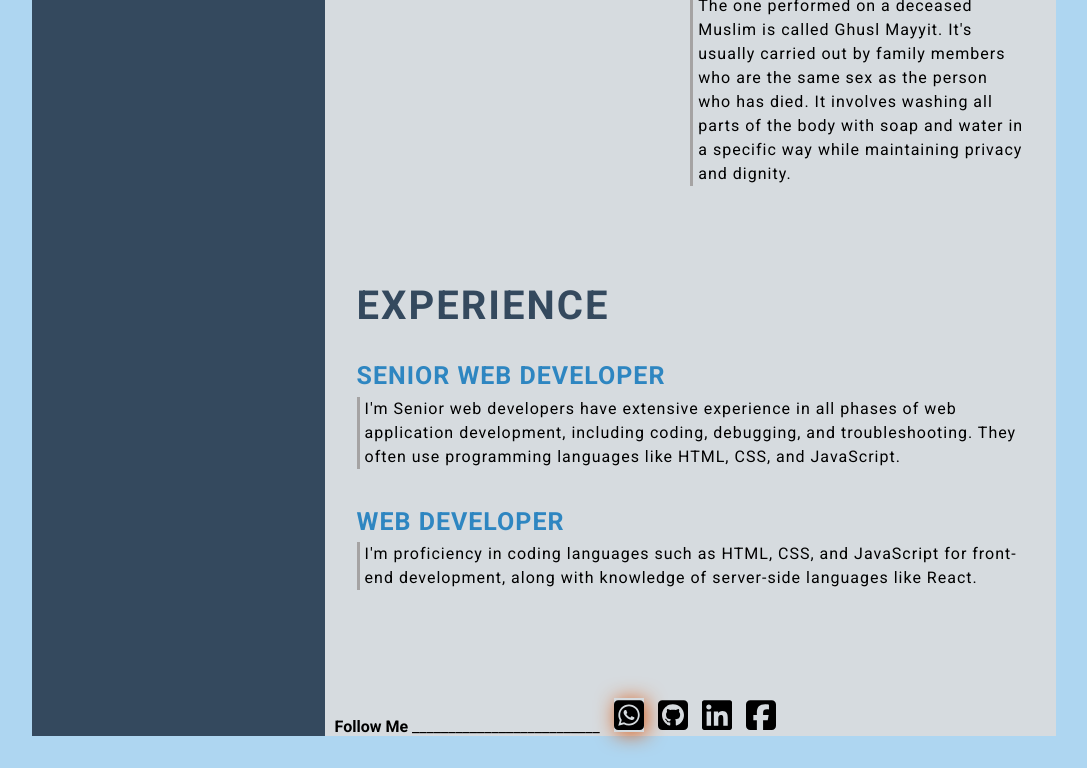
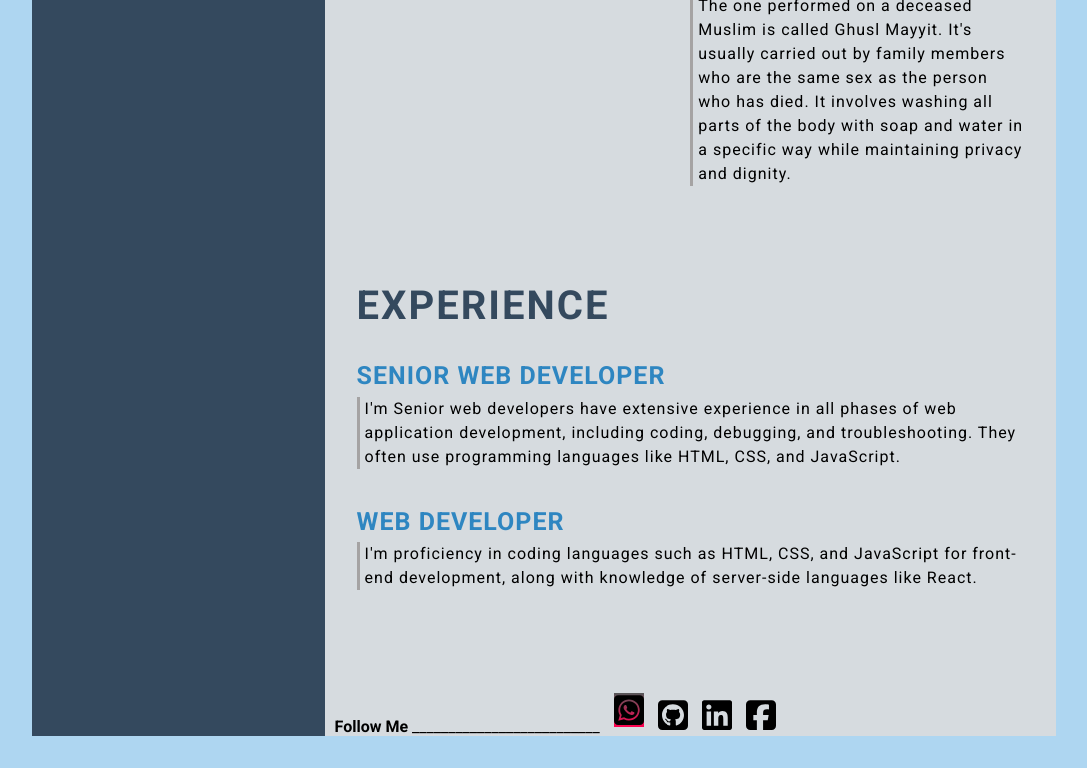
Before and after one commit to SubhanAkhtar755/My-CV, a plain HTML site: page index.html in a window 1280 px wide. In both pictures the pointer is over the picture 724 px from the left and 3519 px from the top of the page. Shown: the part 2804-3572 px from the top of the page, without its empty margins (96-1183 px from the left). Drawn offline with nearby package versions, Linux system fonts and the light colour scheme.

Commit message:
icons hover use

```diff
--- a/style.css
+++ b/style.css
@@ -3,15 +3,15 @@
 width: 30px;
 padding: 0px;
 margin-left: 10px;
-
+transition: transform 0.5s;
 }
 .icons{
     margin-left: 10px;
 
 }
 .icons img:hover{
-box-shadow: 2px 2px 20px rgb(216, 91, 23); ;
-
+    background: linear-gradient(rgba(0, 0, 0, 0.6), #ff004f);
+transform: translateY(-5px);
 }
 *{
     margin: 0;
```
